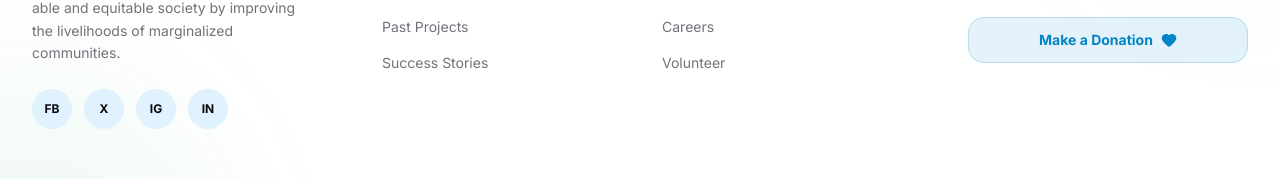
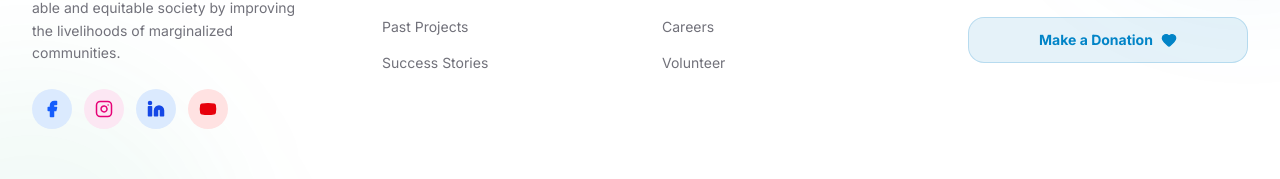
Before and after one commit to scdc52rupandehi-gif/sungabha-org-np, a Next.js app: page / in a window 1280 px wide. Shown: the part 5750-5929 px from the top of the page. Built offline with nearby package versions, Linux system fonts and the light colour scheme.

Commit message:
Update footer social icons to use lucide icons with brand colors

```diff
--- a/src/components/Footer.tsx
+++ b/src/components/Footer.tsx
@@ -4,7 +4,7 @@ import React from 'react';
 import Link from 'next/link';
 import Image from 'next/image';
 import { usePathname } from 'next/navigation';
-import { MapPin, Phone, Mail, ArrowRight, Heart } from 'lucide-react';
+import { MapPin, Phone, Mail, ArrowRight, Heart, Facebook, Instagram, Linkedin, Youtube } from 'lucide-react';
 
 const Footer = () => {
   const pathname = usePathname();
@@ -42,10 +42,18 @@ const Footer = () => {
               Sungabha Community Development Centre (SCDC) is a non-governmental organization working towards a justice-able and equitable society by improving the livelihoods of marginalized communities.
             </p>
             <div className="flex items-center gap-3">
-              <a href="#" aria-label="Facebook" className="w-10 h-10 rounded-full bg-accent flex items-center justify-center text-foreground hover:bg-brand-blue hover:text-white transition-all font-bold text-xs">FB</a>
-              <a href="#" aria-label="X (Twitter)" className="w-10 h-10 rounded-full bg-accent flex items-center justify-center text-foreground hover:bg-foreground hover:text-background transition-all font-bold text-xs">X</a>
-              <a href="#" aria-label="Instagram" className="w-10 h-10 rounded-full bg-accent flex items-center justify-center text-foreground hover:bg-brand-orange hover:text-white transition-all font-bold text-xs">IG</a>
-              <a href="#" aria-label="LinkedIn" className="w-10 h-10 rounded-full bg-accent flex items-center justify-center text-foreground hover:bg-brand-blue hover:text-white transition-all font-bold text-xs">IN</a>
+              <a href="#" aria-label="Facebook" className="w-10 h-10 rounded-full bg-blue-100 flex items-center justify-center text-blue-600 hover:bg-blue-600 hover:text-white transition-all">
+                <Facebook size={18} fill="currentColor" />
+              </a>
+              <a href="#" aria-label="Instagram" className="w-10 h-10 rounded-full bg-pink-100 flex items-center justify-center text-pink-600 hover:bg-gradient-to-tr hover:from-yellow-400 hover:via-pink-500 hover:to-purple-600 hover:text-white transition-all border-none">
+                <Instagram size={18} />
+              </a>
+              <a href="#" aria-label="LinkedIn" className="w-10 h-10 rounded-full bg-blue-100 flex items-center justify-center text-blue-700 hover:bg-blue-700 hover:text-white transition-all">
+                <Linkedin size={18} fill="currentColor" />
+              </a>
+              <a href="#" aria-label="YouTube" className="w-10 h-10 rounded-full bg-red-100 flex items-center justify-center text-red-600 hover:bg-red-600 hover:text-white transition-all">
+                <Youtube size={18} fill="currentColor" />
+              </a>
             </div>
           </div>
 
```
